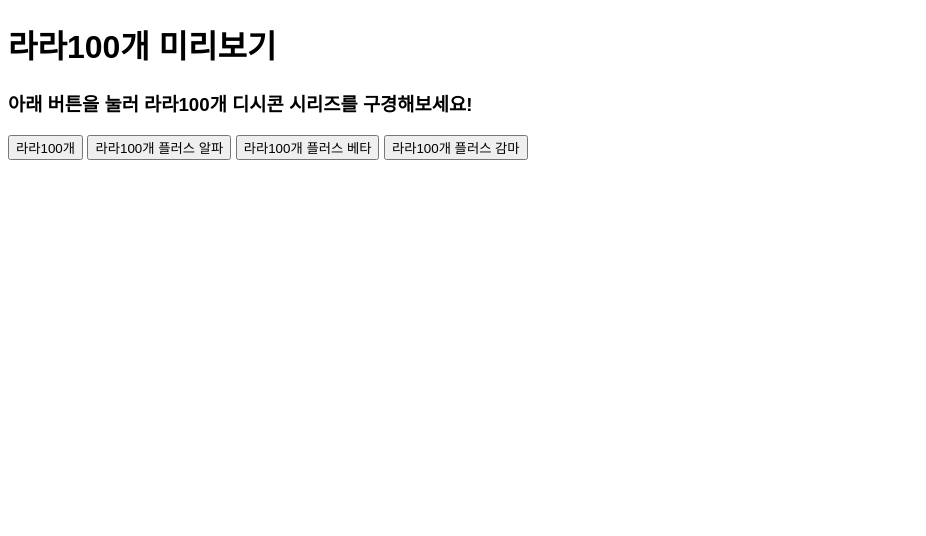
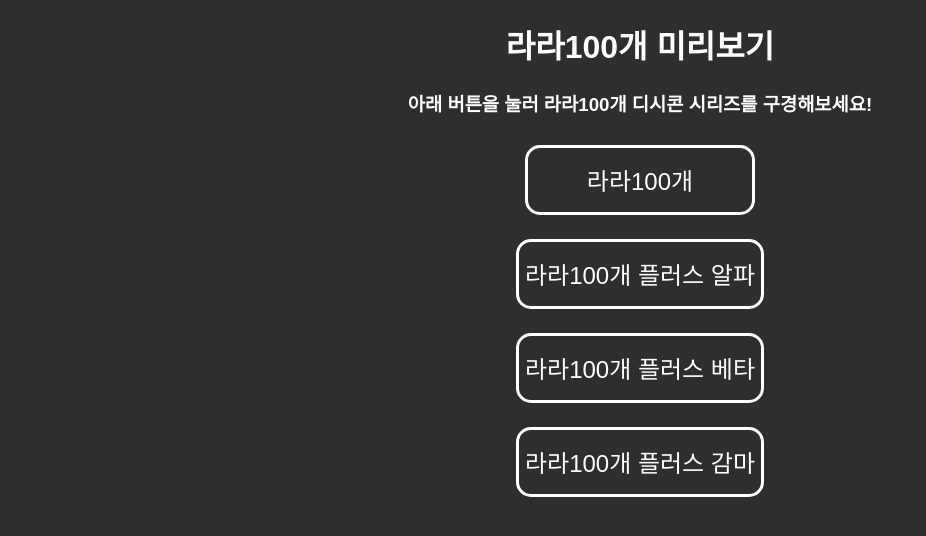
Before and after one commit to imurlovco/rara100Preview, a FastAPI app: page / in a window 1280 px wide. Shown: the top 536 px of the page, without its empty margins (0-926 px from the left). Run offline with FastAPI, Linux system fonts and the light colour scheme; some web fonts are replaced.

Commit message:
Fix fonts / Add button container class for center aligning

```diff
--- a/static/style.css
+++ b/static/style.css
@@ -1,21 +1,73 @@
 :root{ --cols: 10; }
 
 @font-face {
-    font-family: 'GMarketSans';
-    src: url('https://cdn.jsdelivr.net/gh/projectnoonnu/noonfonts_2001@1.1/GmarketSansLight.woff') format('woff');
+    font-family: "GMarketSansBold";
+    src: url(fonts/GmarketSansTTFBold.ttf) format('truetype');
+    font-weight: bold;
+    font-display: swap;
+}
+
+@font-face {
+    font-family: "GmMrketSansMedium";
+    src: url(fonts/GmarketSansTTFMedium.ttf) format('truetype');
+    font-weight: normal;
+    font-display: swap;
+}
+
+@font-face {
+    font-family: "GMarketSansLight";
+    src: url(fonts/GmarketSansTTFLight.ttf) format('truetype');
     font-weight: 300;
     font-display: swap;
 }
 
 body {
-    font-family: "GMarketSans", sans-serif;
+    font-family: "GMarketSansLight", sans-serif;
+    background-color: #2e2e2e;
+    color: white;
+    text-align: center;
 }
 
-main {padding:20px;}
+.button-container {
+    padding-top: 10px;
+    display: flex;
+    flex-direction: column;
+    justify-content: center;
+    align-items: center;
+    max-width: 100%;
+    overflow: hidden;
+    gap: 24px;
+}
+
+button {
+    font-family: "GMarketSansMedium", sans-serif;
+    font-size: 150%;
+    border-style: solid;
+    border-radius: 15px;
+    border-width: 3px;
+    border-color: white;
+    background-color: #2e2e2e;
+    color: white;
+    min-width: 18vw;
+    height: 70px;
+    cursor: pointer;
+}
+
+@media (max-width: 600px) {
+    button {
+        font-size: 120%;
+        min-width: 80%;
+    }
+}
+
 .grid {
     display: grid;
     grid-template-columns: repeat(var(--cols), 1fr);
     gap: 10px;
+    width: auto;
+    justify-content: center;
+    align-items: center;
+    margin: 10px;
 }
 
 .cell {
--- a/templates/index.html
+++ b/templates/index.html
@@ -13,7 +13,7 @@
     <h3>아래 버튼을 눌러 라라100개 디시콘 시리즈를 구경해보세요!</h3>
 
     <!-- 버튼 목록 -->
-    <div>
+    <div class="button-container">
         <button onclick="location.href='/rara100'">라라100개</button>
         <button onclick="location.href='/rara100+a'">라라100개 플러스 알파</button>
         <button onclick="location.href='/rara100+b'">라라100개 플러스 베타</button>
```
